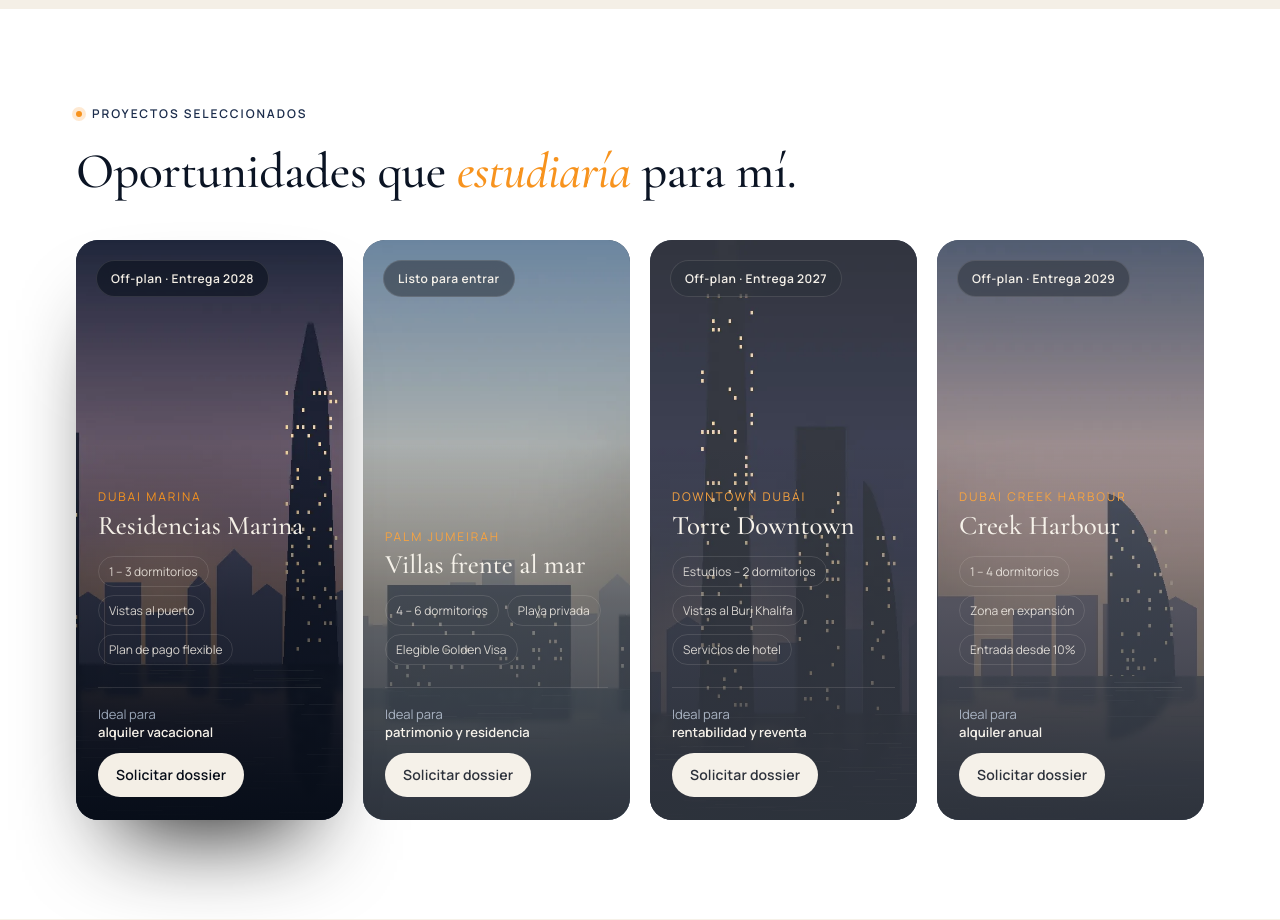
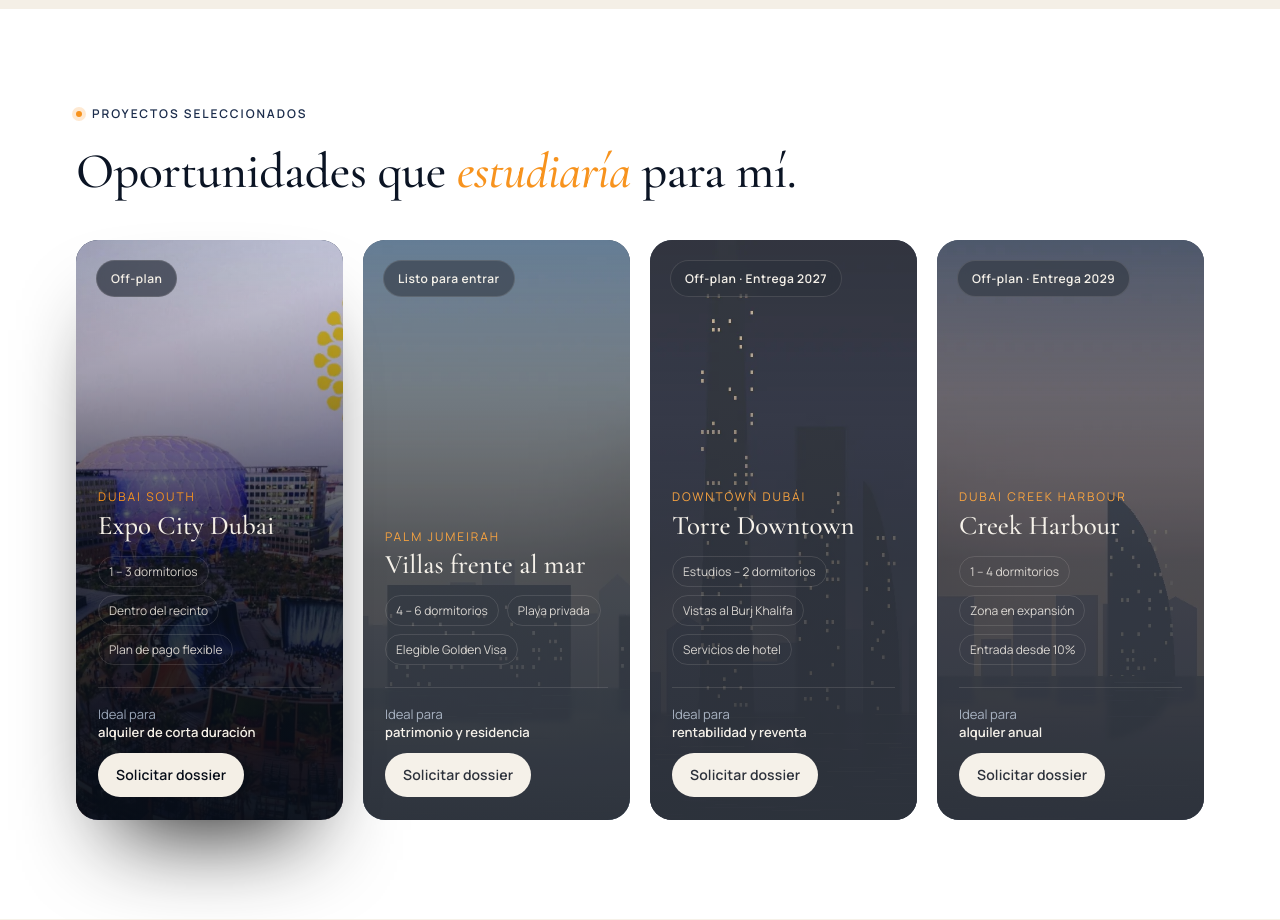
Before and after one commit to pascualdubairealestate-gif/tuinversionendubai, a PHP site: page / in a window 1280 px wide. Shown: the part 3313-4233 px from the top of the page. Run offline with PHP 8.4, Linux system fonts and the light colour scheme.

Commit message:
Proyectos: Expo City Dubai sustituye a Residencias Marina; degradado más legible en tarjetas
Co-Authored-By: Claude Opus 5.5 <noreply@anthropic.com>
Claude-Session: https://claude.ai/code/session_01VQYs484dKAGxdtaDCa4gXy

```diff
--- a/index.html
+++ b/index.html
@@ -13,7 +13,7 @@
   <link rel="preconnect" href="https://fonts.googleapis.com" />
   <link rel="preconnect" href="https://fonts.gstatic.com" crossorigin />
   <link href="https://fonts.googleapis.com/css2?family=Cormorant+Garamond:ital,wght@0,500;0,600;1,500;1,600&family=Manrope:wght@400;500;600;700;800&display=swap" rel="stylesheet" />
-  <link rel="stylesheet" href="styles.css?v=20261029d" />
+  <link rel="stylesheet" href="styles.css?v=20261029f" />
 </head>
 <body>
 
@@ -183,16 +183,16 @@
       <div class="slider" data-slider>
         <div class="slider-track" data-slider-track>
           <!-- Proyecto 1 (ejemplo: sustituir por proyecto real) -->
-          <article class="project" data-project="Residencias Marina">
-            <div class="project-media"><img src="assets/img/proyecto-marina.webp" alt="Torres residenciales en Dubai Marina al atardecer" loading="lazy" draggable="false" /></div>
-            <div class="project-tag">Off-plan · Entrega 2028</div>
+          <article class="project" data-project="Expo City Dubai">
+            <div class="project-media"><img src="assets/img/proyecto-expo-city.webp" alt="Expo City Dubai al anochecer con la cúpula de Al Wasl" loading="lazy" draggable="false" style="object-position: 30% center" /></div>
+            <div class="project-tag">Off-plan</div>
             <div class="project-body">
-              <p class="project-zone">Dubai Marina</p>
-              <h3>Residencias Marina</h3>
-              <ul class="project-specs"><li>1 – 3 dormitorios</li><li>Vistas al puerto</li><li>Plan de pago flexible</li></ul>
+              <p class="project-zone">Dubai South</p>
+              <h3>Expo City Dubai</h3>
+              <ul class="project-specs"><li>1 – 3 dormitorios</li><li>Dentro del recinto</li><li>Plan de pago flexible</li></ul>
               <div class="project-foot">
-                <span class="project-price">Ideal para<br><b>alquiler vacacional</b></span>
-                <button class="btn btn-light btn-sm" data-open-lead="Residencias Marina">Solicitar dossier</button>
+                <span class="project-price">Ideal para<br><b>alquiler de corta duración</b></span>
+                <button class="btn btn-light btn-sm" data-open-lead="Expo City Dubai">Solicitar dossier</button>
               </div>
             </div>
           </article>
@@ -608,6 +608,6 @@
     <symbol id="i-wa" viewBox="0 0 24 24"><path fill="currentColor" stroke="none" d="M12.04 2C6.58 2 2.13 6.45 2.13 11.91c0 1.75.46 3.45 1.32 4.95L2.05 22l5.25-1.38a9.9 9.9 0 0 0 4.74 1.21h.01c5.46 0 9.91-4.45 9.91-9.91A9.85 9.85 0 0 0 12.04 2Zm0 18.15h-.01a8.2 8.2 0 0 1-4.19-1.15l-.3-.18-3.12.82.83-3.04-.2-.31a8.23 8.23 0 0 1-1.26-4.38c0-4.54 3.7-8.24 8.25-8.24a8.24 8.24 0 0 1 8.24 8.25c0 4.54-3.7 8.23-8.24 8.23Zm4.52-6.16c-.25-.12-1.47-.72-1.69-.81-.23-.08-.39-.12-.56.13-.16.24-.64.8-.78.97-.15.16-.29.18-.54.06-.25-.12-1.05-.39-1.99-1.23-.74-.66-1.23-1.47-1.38-1.72-.14-.25-.01-.38.11-.5.11-.11.25-.29.37-.44.12-.14.16-.25.25-.41.08-.17.04-.31-.02-.43-.06-.12-.56-1.34-.76-1.84-.2-.48-.41-.42-.56-.43h-.48a.92.92 0 0 0-.66.31c-.23.25-.87.85-.87 2.07 0 1.22.89 2.4 1.01 2.56.12.17 1.75 2.67 4.24 3.74.59.26 1.05.41 1.41.52.59.19 1.13.16 1.56.1.48-.07 1.47-.6 1.67-1.18.21-.58.21-1.07.15-1.18-.06-.1-.22-.16-.47-.28Z"/></symbol>
   </svg>
 
-  <script defer src="main.js?v=20261029d"></script>
+  <script defer src="main.js?v=20261029f"></script>
 </body>
 </html>
--- a/styles.css
+++ b/styles.css
@@ -333,7 +333,7 @@ svg { width: 1em; height: 1em; fill: none; stroke: currentColor; stroke-width: 1
 .project:hover .project-media img { filter: saturate(1.05); }
 .project::after {
   content: ""; position: absolute; inset: 0; pointer-events: none;
-  background: linear-gradient(to top, rgba(7, 13, 24, .96) 0%, rgba(7, 13, 24, .55) 38%, rgba(7, 13, 24, 0) 65%);
+  background: linear-gradient(to top, rgba(7, 13, 24, .96) 0%, rgba(7, 13, 24, .78) 45%, rgba(7, 13, 24, .35) 75%, rgba(7, 13, 24, .1) 100%);
 }
 .project-tag {
   position: absolute; top: 20px; left: 20px; z-index: 2;
```
Also changed, not shown: assets/img/proyecto-expo-city.webp (added), assets/img/proyecto-marina.webp (deleted).
